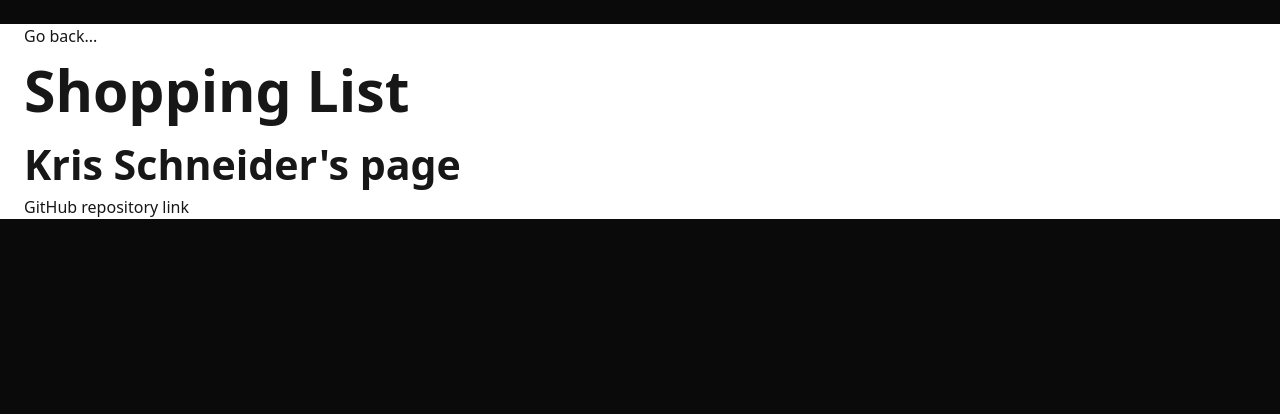
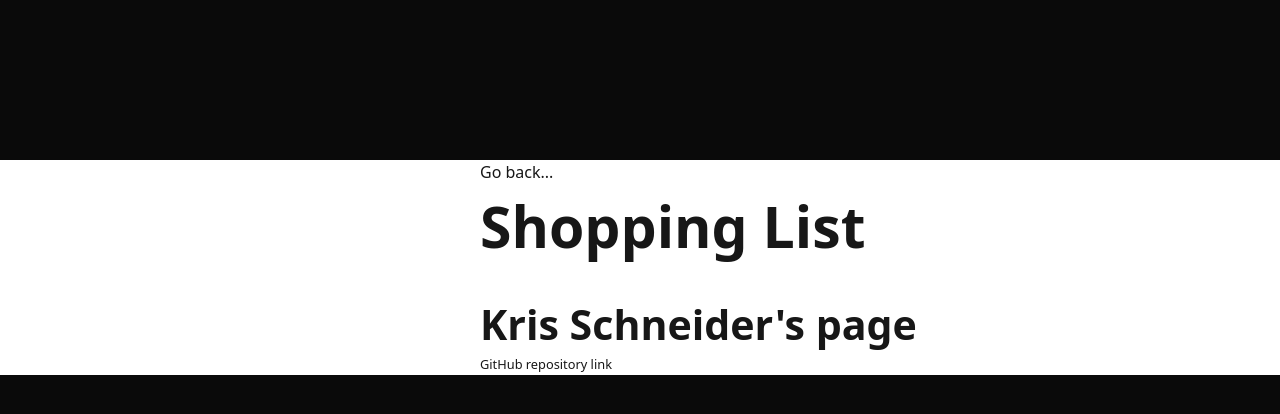
Before and after one commit to FlawlessCasual17/cprg306-assignments, a Next.js app: page /week-2 in a window 1280 px wide. Shown: the top 414 px of the page. Built offline with nearby package versions, Linux system fonts and the light colour scheme.

Commit message:
More updates pt. 2
Signed-off-by: FlawlessCasual17 <07e5297d5b@c0x0.com>

```diff
--- a/app/globals.css
+++ b/app/globals.css
@@ -42,7 +42,7 @@ body {
 }
 
 p {
-  font-size: medium
+  font-size: .8rem
 }
 
 @layer utilities {
--- a/app/page.js
+++ b/app/page.js
@@ -3,13 +3,11 @@ import Link from "next/link"
 export default function Page() {
     return <main style={{ marginLeft: '30rem', marginTop: '10rem' }}>
         <h1 style={{ color: '#68f6c7' }}>
-            Web Dev 2 <span style={{fontStyle: 'italic'}}>Assignments</span>
+            Web Dev 2 <span style={{ fontStyle: 'italic' }}>Assignments</span>
         </h1>
 
         <ul className="m-6">
-            <li>
-                <Link href="week-2">Week 2</Link>
-            </li>
+            <li><Link href="week-2">Week 2</Link></li>
             {/* <li>
                 <Link href="week-3">Week 3</Link>
             </li> */}
--- a/app/week-2/page.js
+++ b/app/week-2/page.js
@@ -2,9 +2,11 @@ import Link from "next/link"
 import StudentInfo from "./student-info"
 
 export default function Page() {
-    return <main className="m-6">
-        <p><Link href="../" >Go back...</Link> </p>
-        <h1>Shopping List</h1>
-        <StudentInfo />
-    </main>
+    return (
+        <main className="m-6" style={{ marginLeft: '30rem', marginTop: '10rem' }}>
+            <Link href="../" >Go back...</Link>
+            <h1>Shopping List</h1>
+            <StudentInfo />
+        </main>
+    )
 }
--- a/app/week-2/student-info.js
+++ b/app/week-2/student-info.js
@@ -1,8 +1,11 @@
-import Link from "next/link";
+import Link from "next/link"
+
+let link = 'https://github.com/FlawlessCasual17/cprg306-assignments'
 
 export default function StudentInfo() {
-    return <main>
+    return <div>
+        <br/>
         <h2>Kris Schneider&apos;s page</h2>
-        <p><Link href="https://github.com/FlawlessCasual17/cprg306-assignments" target="_blank">GitHub repository link</Link></p>
-    </main>
+        <p><Link href={link} target="_blank">GitHub repository link</Link></p>
+    </div>
 }
```
